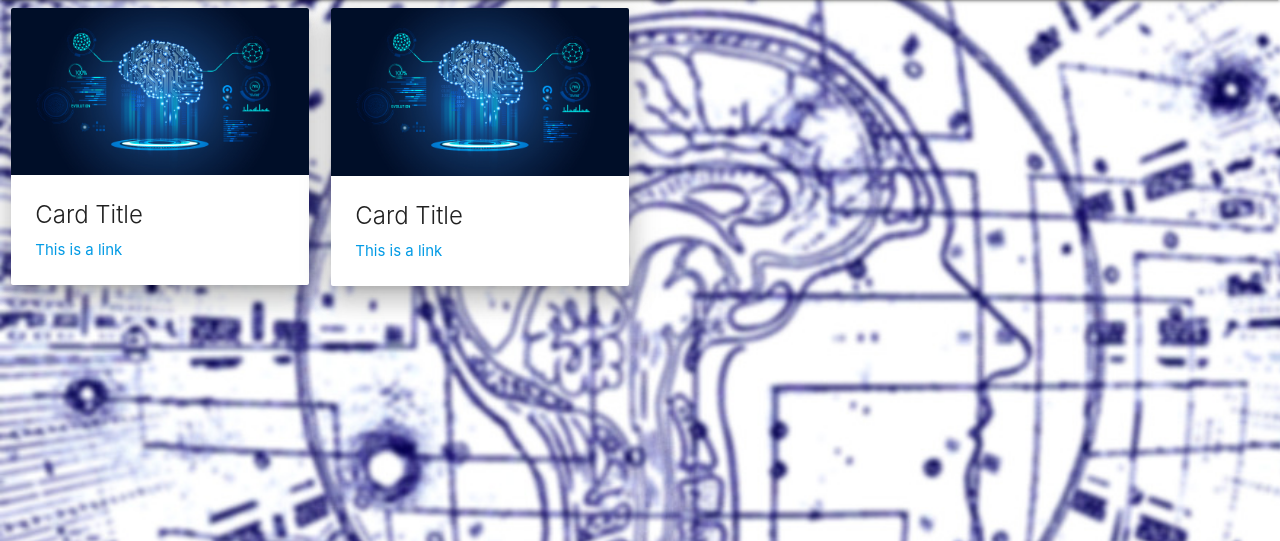
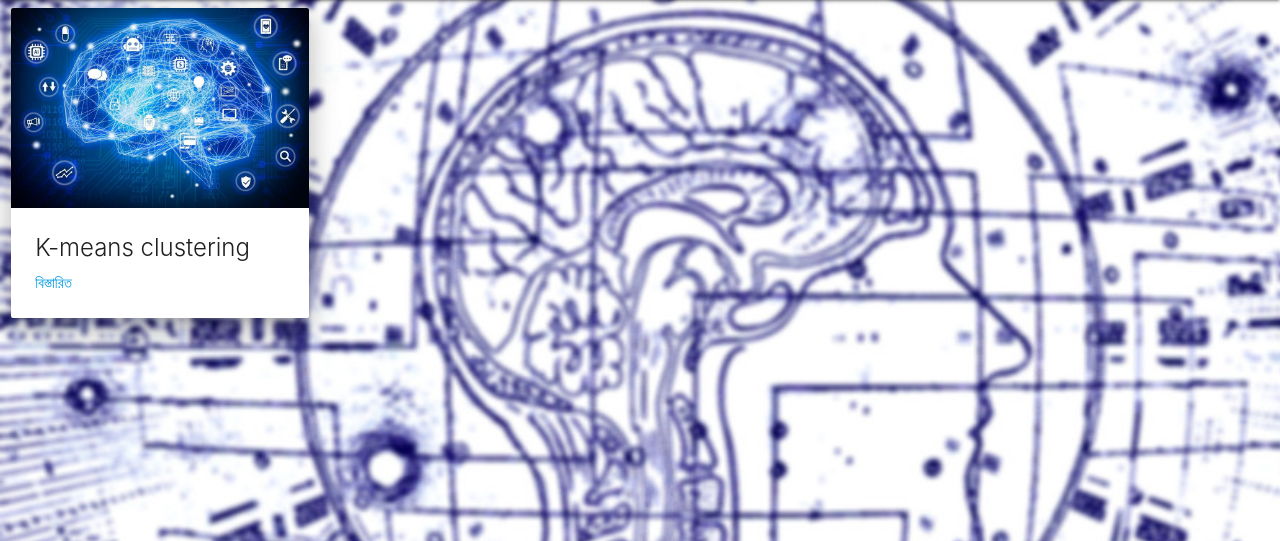
Before and after one commit to nahK994/BanglayML, a Django app: page /SL_View/ in a window 1280 px wide. Shown: the part 64-605 px from the top of the page. Run offline with Django 3.2, Linux system fonts and the light colour scheme; some libraries are stand-ins or nearby versions.

Commit message:
some_UI_modifications

```diff
--- a/testApp/templates/SL_View.html
+++ b/testApp/templates/SL_View.html
@@ -1,42 +1,24 @@
 {% extends 'base.html' %}
 {% load static %}
 {% block body %}
-    <title>Supervised Learning-BanglayML</title>
+	<title>Supervised Learning-BanglayML</title>
 	<div class="row">
 		<div class="col s4 m3">
 			<div class="card z-depth-4">
 				<div class="card-image waves-effect waves-block waves-light">
-					<img class="activator" src="{% static "a.jpg" %}">
+					<img class="activator" src="{% static "unsupervised.jpeg" %}">
 				</div>
 				<div class="card-content">
-					<span class="card-title activator grey-text text-darken-4">Card Title</span>
-					<p><a href="#">This is a link</a></p>
+					<span class="card-title activator grey-text text-darken-4">K-means clustering</span>
+					<p><a href="/k_means_clusteringText/">বিস্তারিত</a></p>
 				</div>
 				<div class="card-reveal">
-					<span class="card-title grey-text text-darken-4">Card Title
+					<span class="card-title grey-text text-darken-4">K-means clustering
 						<i class="material-icons right">close</i>
 					</span>
-					<p>Here is some more information about this product that is only revealed once clicked on.</p>
+					<p>K-means clustering কি? কিভাবে কাজ করে? অল্প একটু elbow method</p>
 				</div>
 			</div>
 		</div>
-
-        <div class="col s4 m3">
-            <div class="card z-depth-4">
-                <div class="card-image waves-effect waves-block waves-light">
-                    <img class="activator" src="{% static "a.jpg" %}">
-                </div>
-                <div class="card-content">
-                    <span class="card-title activator grey-text text-darken-4">Card Title</span>
-                    <p><a href="#">This is a link</a></p>
-                </div>
-                <div class="card-reveal">
-                    <span class="card-title grey-text text-darken-4">Card Title
-                        <i class="material-icons right">close</i>
-                    </span>
-                    <p>Here is some more information about this product that is only revealed once clicked on.</p>
-                </div>
-            </div>
-        </div>
     </div>
 {% endblock %}
--- a/testApp/templates/UL_View.html
+++ b/testApp/templates/UL_View.html
@@ -10,7 +10,7 @@
 				</div>
 				<div class="card-content">
 					<span class="card-title activator grey-text text-darken-4">K-means clustering</span>
-					<p><a href="/k_means_clusteringText/">আরও পড়ুন</a></p>
+					<p><a href="/k_means_clusteringText/">বিস্তারিত</a></p>
 				</div>
 				<div class="card-reveal">
 					<span class="card-title grey-text text-darken-4">K-means clustering
@@ -28,7 +28,7 @@
 				</div>
 				<div class="card-content">
 					<span class="card-title activator grey-text text-darken-4">Dimension Reduction: PCA</span>
-					<p><a href="/pcaText/">আরও পড়ুন</a></p>
+					<p><a href="/pcaText/">বিস্তারিত</a></p>
 				</div>
 				<div class="card-reveal">
 					<span class="card-title grey-text text-darken-4">Dimension Reduction: PCA
--- a/testApp/templates/index.html
+++ b/testApp/templates/index.html
@@ -11,7 +11,7 @@
 				</div>
 				<div class="card-content">
 					<span class="card-title activator grey-text text-darken-4">AI নিয়ে কিছু কথা</span>
-					<p><a href="/AI_IntroText/">আরও পড়ুন</a></p>
+					<p><a href="/AI_IntroText/">বিস্তারিত</a></p>
 				</div>
 				<div class="card-reveal">
 					<span class="card-title grey-text text-darken-4">AI নিয়ে কিছু কথা
@@ -29,7 +29,7 @@
 				</div>
 				<div class="card-content">
 					<span class="card-title activator grey-text text-darken-4">ML হাতেখড়ি</span>
-					<p><a href="/ML_IntroText/">আরও পড়ুন</a></p>
+					<p><a href="/ML_IntroText/">বিস্তারিত</a></p>
 				</div>
 				<div class="card-reveal">
 					<span class="card-title grey-text text-darken-4">ML হাতেখড়ি
```
Also changed, not shown: testApp/templates/RL_View.html (+5 -5 lines).
